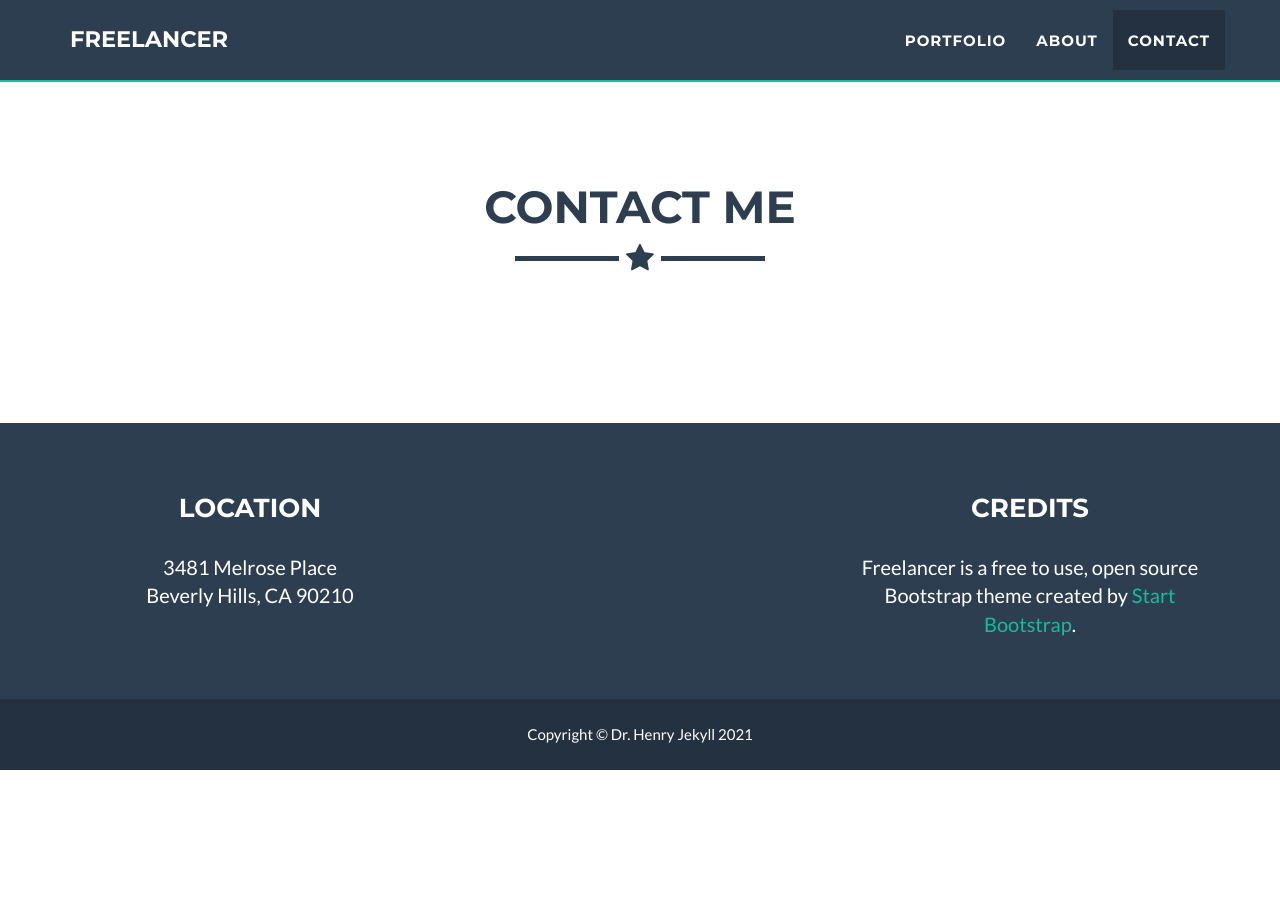
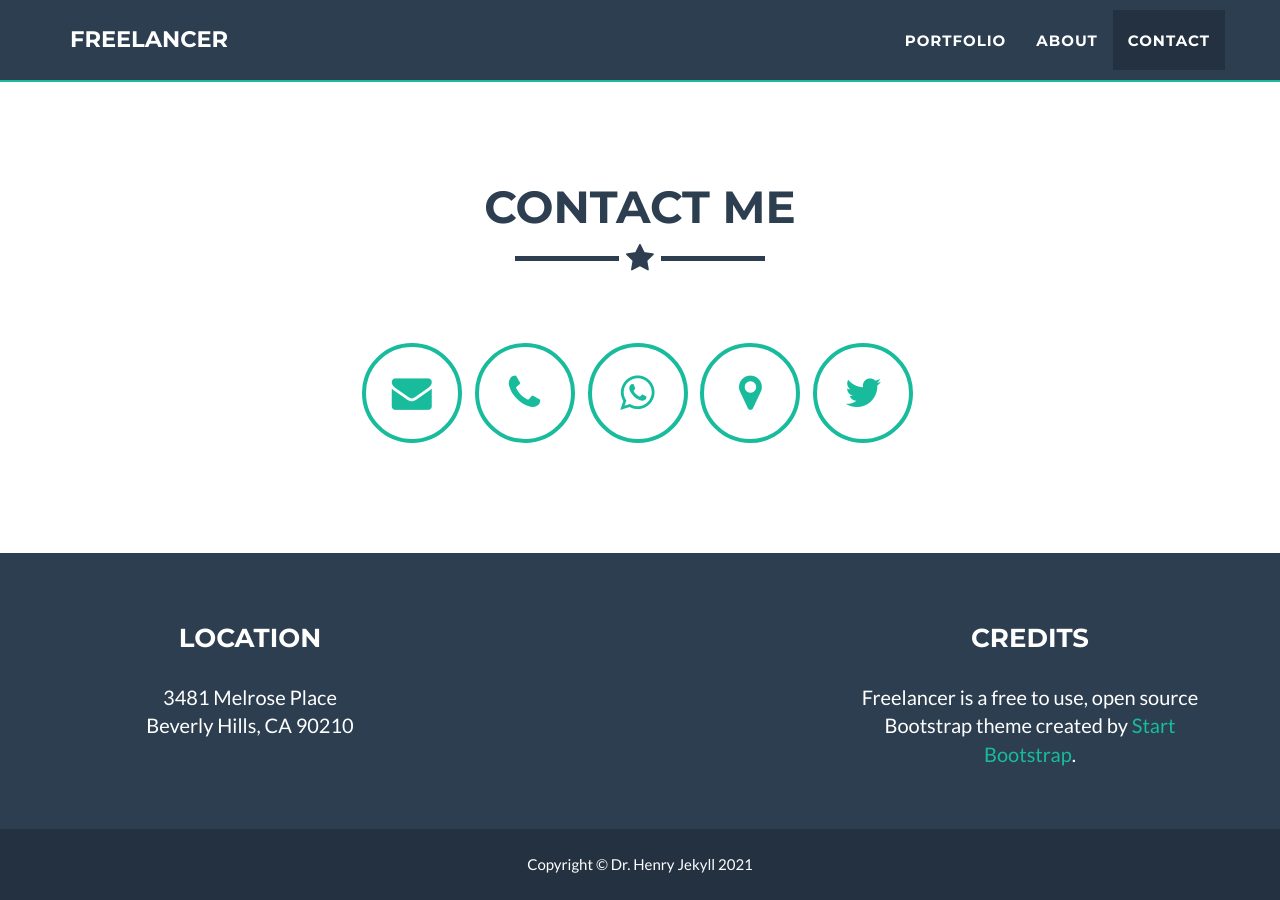
Before and after one commit to chickensmitten/freelancer, a Jekyll site: the page built from _posts/2014-07-18-project-1.markdown, in a window 1280 px wide and 900 px high, scrolled down 2163 px. Built offline with Jekyll 4.4.1, drawn with Linux system fonts in a browser that asks for light colours; before the commit the page ends 2933 px from its top, so only the background shows below that.

Commit message:
Update contact.html

```diff
--- a/_includes/contact.html
+++ b/_includes/contact.html
@@ -13,7 +13,7 @@
                     <!-- To configure the contact form email address, go to mail/contact_me.php and update the email address in the PHP file on line 19. -->
                     <!-- The form should work on most web servers, but if the form is not working you may need to configure your web server differently. -->
                         <ul class="list-inline">
-                            {% for network in site.social %}
+                            {% for network in site.social-list %}
                             <li>
                                 <a href="{{ network.url }}" class="btn-social social-outline"><i class="fa fa-fw fa-{{ network.title }}"></i></a>
                             </li>
```
